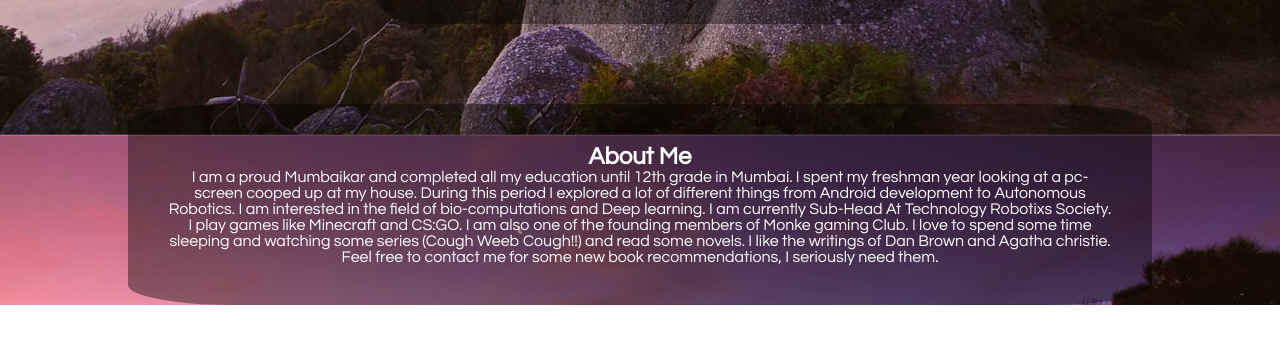
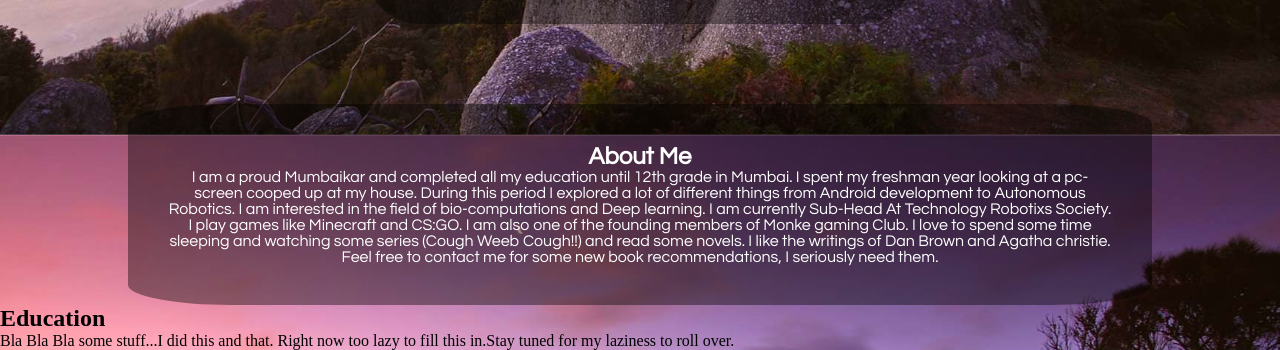
Before and after one commit to NikhilGiri29/NikhilGiri29.github.io, a plain HTML site: page index.html in a window 1280 px wide. Shown: the part 665-1015 px from the top of the page. Before the commit the page ends 970 px from the top, so only its background shows below. Drawn offline with Linux system fonts and the light colour scheme.

Commit message:
Index html updated till about me and basic education section

```diff
--- a/index.html
+++ b/index.html
@@ -73,6 +73,15 @@
       </div>
 
     </section>
+
+    <section>
+      <div id=Education class="sub-section">
+        <h2>Education</h2>
+        <p>Bla Bla Bla some stuff...I did this and that. Right now too lazy to fill this in.Stay tuned for my
+          laziness to roll over.</p>
+      </div>
+
+    </section>
   </main>
 
   <script src = "app.js"></script>
```
Lines whose indentation alone changed are shown as unchanged.
